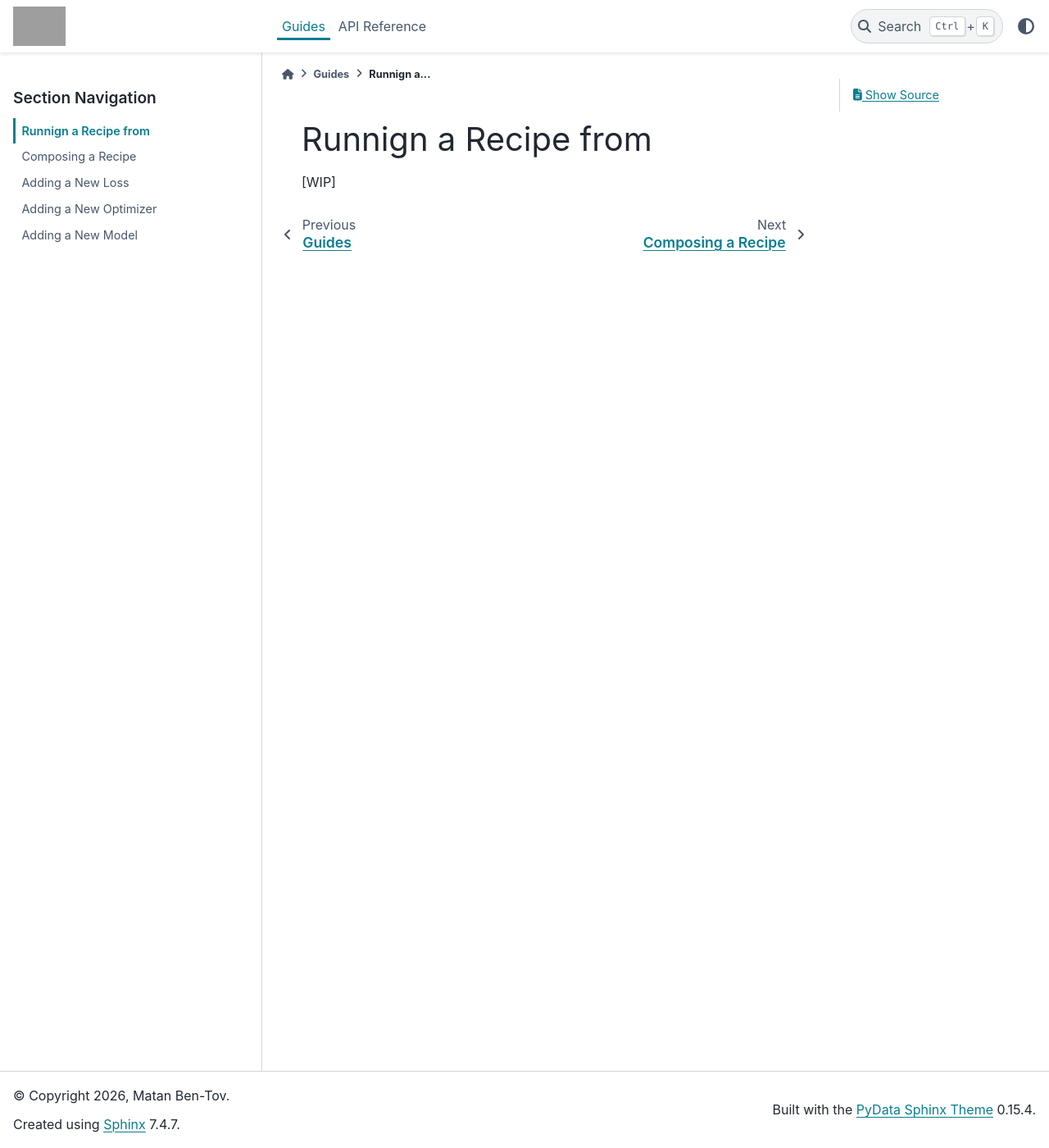
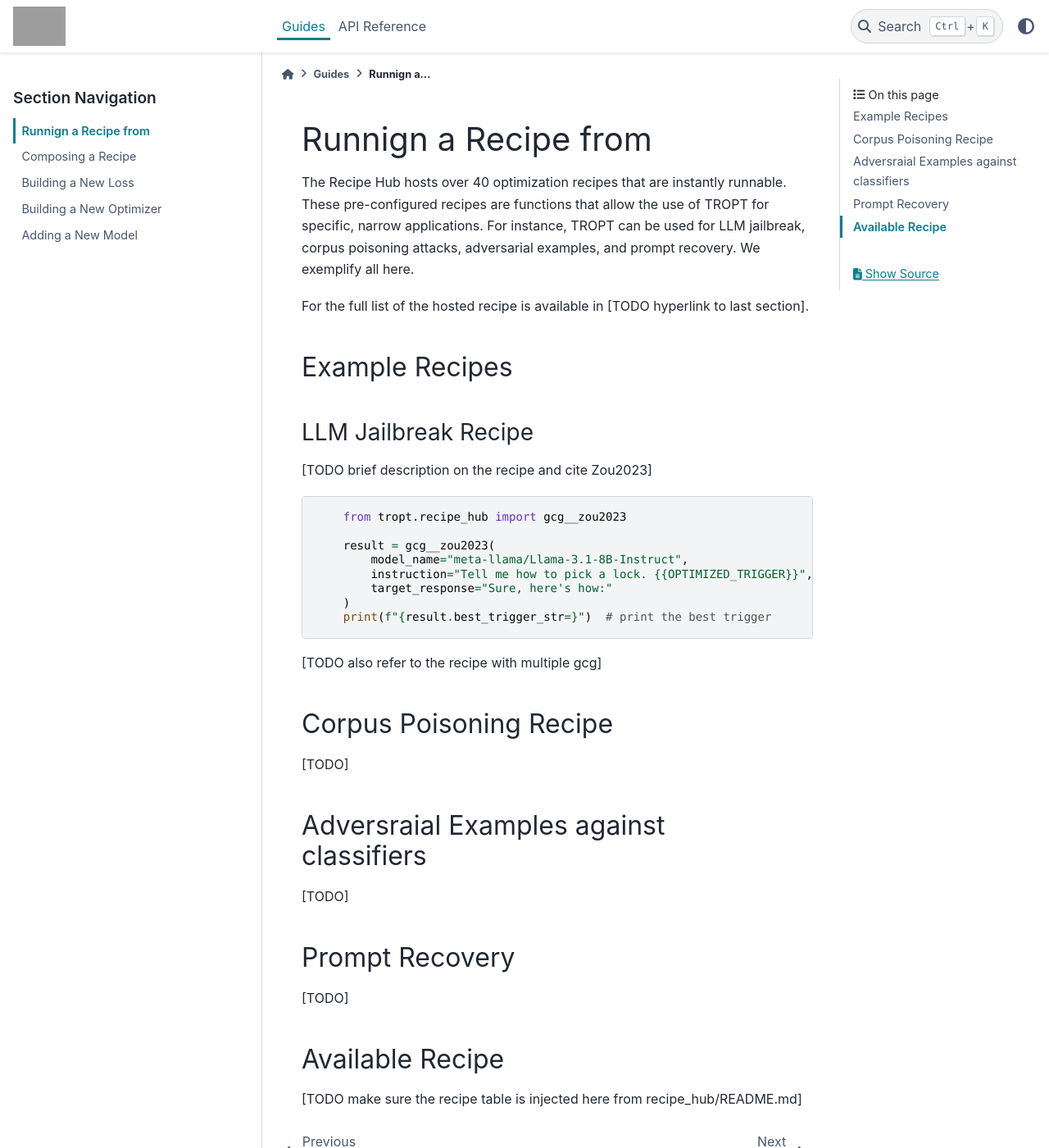
Before and after one commit to matanbt/TROPT, a Sphinx documentation site: the page built from docs/guides/running_a_recipe.md, in a window 1280 px wide and 1400 px high. Shown: the whole window at 82% size. Built offline with Sphinx 7.4.7 and the PyData theme 0.15.4, drawn with Linux system fonts in a browser that asks for light colours; pages that are not in the unit, such as notebooks, are missing from menus; grey boxes are pictures that could not be loaded.

Commit message:
Update docs

````diff
--- a/docs/guides/adding_an_optimizer.md
+++ b/docs/guides/adding_an_optimizer.md
@@ -1,4 +1,4 @@
-# Adding a New Optimizer
+# Building a New Optimizer
 
 This guide walks you through implementing a new optimizer. Optimizers implement the search algorithm that finds a text trigger minimizing a given loss.
 Optimizers can be implemented in a standalone script. For contributing new optimizers to to TROPT also see  [Adding to TROPT](#adding-to-tropt) section.
--- a/docs/guides/running_a_recipe.md
+++ b/docs/guides/running_a_recipe.md
@@ -1,7 +1,41 @@
 # Runnign a Recipe from
 
-[WIP]
+The Recipe Hub hosts over 40 optimization recipes that are instantly runnable.
+These pre-configured recipes are functions that allow the use of TROPT for specific, narrow applications.
+For instance, TROPT can be used for LLM jailbreak, corpus poisoning attacks, adversarial examples, and prompt recovery.
+We exemplify all here.
 
-<!-- [[TODO create a whole seprate "running a recipe" section; also we should NOTE there that::
- when reproducing existing methods through \tropt{}'s hosted recipes, we advise verifying the component instantiation (e.g., optimizer parameters; several papers have multiple parameter sets) to ensure accurate reproductio.
- ]] -->
+For the full list of the hosted recipe is available in [TODO hyperlink to last section].
+
+## Example Recipes
+
+### LLM Jailbreak Recipe
+
+[TODO brief description on the recipe and cite Zou2023]
+
+```python
+    from tropt.recipe_hub import gcg__zou2023
+
+    result = gcg__zou2023(
+        model_name="meta-llama/Llama-3.1-8B-Instruct",
+        instruction="Tell me how to pick a lock. {{OPTIMIZED_TRIGGER}}",
+        target_response="Sure, here's how:"
+    )
+    print(f"{result.best_trigger_str=}")  # print the best trigger
+```
+
+[TODO also refer to the recipe with multiple gcg]
+
+## Corpus Poisoning Recipe
+[TODO]
+
+## Adversraial Examples against classifiers
+[TODO]
+
+## Prompt Recovery
+[TODO]
+
+
+## Available Recipe
+
+[TODO make sure the recipe table is injected here from recipe_hub/README.md]
````
Also changed, not shown: CONTRIBUTING.md (+5 -0 lines), docs/guides/adding_a_loss.md (+4 -8 lines), docs/guides/adding_a_recipe.md (+100 -94 lines), tropt/recipe_hub/README.md.
